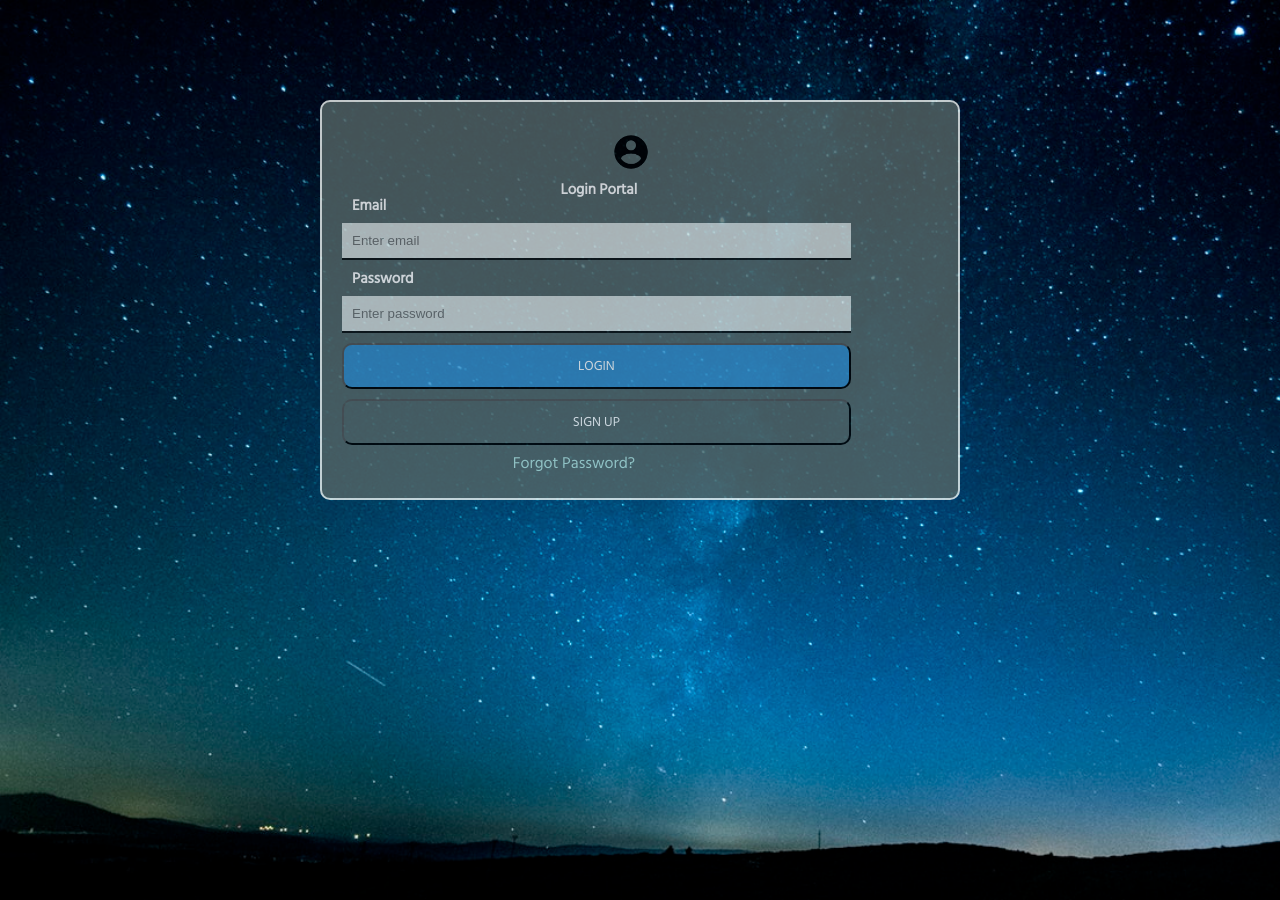
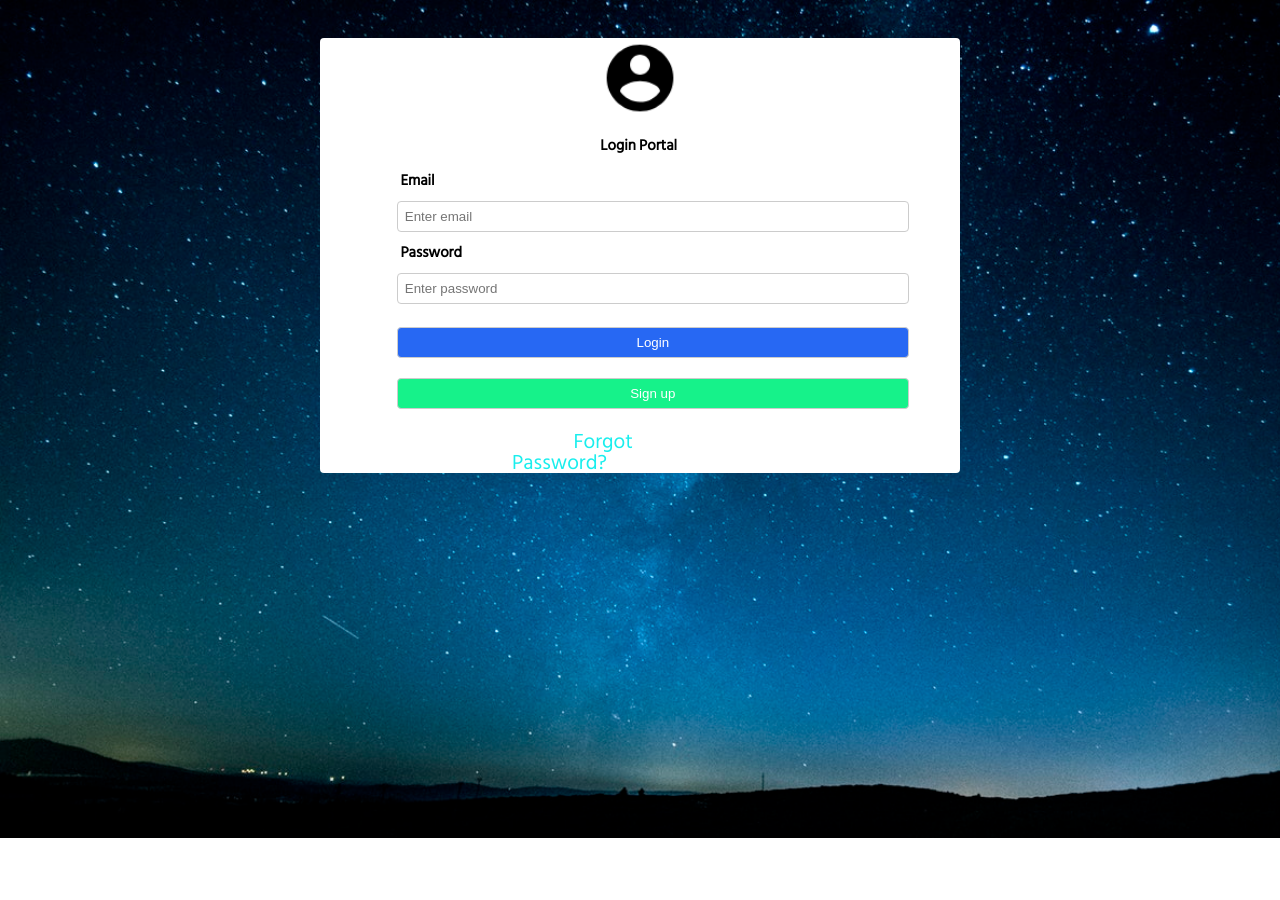
Before and after one commit to charlesinto/MaintenanceTracker, a website: page public/page/login.html in a window 1280 px wide. After the commit the page ends 838 px from the top, so only its background shows below. Drawn offline with nearby package versions, Linux system fonts and the light colour scheme; no server answers.

Commit message:
ch-improved on the UI/ UX

```diff
--- a/public/css/login.css
+++ b/public/css/login.css
@@ -109,50 +109,32 @@ body{
     height:100vh;
     /* position: fixed; */
 }
-div.login-portal{
-    width:50%;
-    margin:0 auto;
-
-}
-div.login-form {
-    height: 400px;
-    background: #566;
-    opacity: 0.8;
-    padding-top: 30px;
-    box-sizing: border-box;
-    border: 2px solid #f3f8f5;
-    margin-top: 100px;
-    box-sizing: border-box;
-    border-radius: 10px 10px;
-}
-div.account{
-    margin: 0 auto;
-    /* height: 100px; */
-    width: 9%;
-    /* margin-left: 60px; */
-}
 div.account-profile{
-    background:url('/asset/profile.png');
+    background: url(/asset/profile.png);
     background-size: cover;
     background-repeat: no-repeat;
-    width:40px;
+    width: 40px;
     height: 40px;
-}
-div.login-page {
-    width: 25%;
-    margin: 0 auto;
-    padding-top: 10px;
+    margin: 0% auto;
+    padding: 20px;
 }
 div.label{
-    color: #fff;
+    color: #000;
     font-family: 'Hind Siliguri', sans-serif;
     text-transform: capitalize;
     font-size: 15px;
     font-weight: 900;
+    margin: 3% calc(37%);
 }
-div.user-form{
-   width: 100%;
-   margin-left: 20px;
+@media screen and (min-width:700px){
+    div.label{
+        margin: 3% calc(43%);
+    }
+}
+@media screen and (min-width:1000px){
+    div.label{
+        margin: 3% calc(45%);
+    }
 }
 label{
     color: #fff;
@@ -162,40 +144,12 @@ label{
     font-weight: 900;
     padding:10px;
 }
-input[type=email], input[type=password]{
-    width:80%;
-    margin-top:10px;
-    margin-bottom: 10px;
-    box-sizing: border-box;
-    border: none;
-    border-bottom: 2px solid #000;
-    padding:10px;
-    background: #f3f8f5;
-    opacity: 0.8;
-}
-input[type = email]:focus,input[type = password]:focus{
-    outline:none;
-}
-input[type=submit]{
-    box-sizing: border-box;
-    width:80%;
-    padding:10px;
-    background: #368bc6;
-    text-transform: uppercase;
-    font-family: 'Hind Siliguri', sans-serif;
-    color:#fff;
-    margin-bottom: 10px;
-    border-radius:10px 10px;
-}
-input[type=submit]#signup{
-    background: #e6dbdb00;
-}
 div.recover-password{
-    margin-left: 20px;
+    margin:2% auto;
 }
 @media screen and (min-width:700px){
     div.recover-password{
-        margin:0 auto;
+        margin:2% auto;
         width:40%;
 
     }
@@ -206,8 +160,62 @@ div.recover-password span{
 }
 span a{
     text-decoration: none;
-    text-align:center;
-    color:#b4e2db;
+    text-align: center;
+    color: #19eeed;
     font-family: 'Hind Siliguri', sans-serif;
     text-transform: capitalize;
+    font-size: 1.3em;
+    margin: 0% 24%;
 }
+div.login-portal{
+    margin: 14% auto;
+    background: #fff;
+    width:80%;
+    height:fit-content;
+    box-sizing: border-box;
+    border-radius: 4px 4px;
+}
+input[type=password],input[type=email],input[type=text], input[type=submit]{
+    display: inline-block;
+    width: 80%;
+    display: inline-block;
+    margin: 1% 12%;
+    border: 1px solid #ccc;
+    border-radius: 4px;
+    padding:7px 7px !important;
+    box-sizing: border-box;
+}
+label {
+    color: #000;
+    margin: -1% 9%;
+}
+input[type=submit]{
+    margin-top:10px !important;
+    margin-bottom: 10px !important;
+    background: #0d56f2e3;
+    color:#fff;
+}
+input[type=submit]#signup{
+    background: #0df286f5;
+}
+@media screen and (min-width:700px){
+    input[type=password],input[type=email],input[type=text], input[type=submit]{
+        margin: 2% 12%;
+    }
+    label {
+        margin: 1% 11%;
+    }
+    div.login-portal{
+       margin: 6% auto;
+    }
+}
+@media screen and (min-width:1200px){
+    div.login-portal{
+        width:50%;
+        margin: 3% auto;
+
+     }
+     div.label{
+        margin: 3% calc(43.8%);
+    }
+}
--- /dev/null
+++ b/public/css/signup.css
@@ -0,0 +1,47 @@
+@import url('/css/login.css');
+/* body{
+    position: fixed;
+} */
+div.signup-form{
+    margin: 14% auto;
+    background: #fff;
+    width:80%;
+    height:fit-content;
+    box-sizing: border-box;
+    border-radius: 4px 4px;
+}
+input[type=password],input[type=email],input[type=text], input[type=submit]{
+    display: inline-block;
+    width: 80%;
+    display: inline-block;
+    margin: 1% 12%;
+    border: 1px solid #ccc;
+    border-radius: 4px;
+    padding:7px 7px !important;
+    box-sizing: border-box;
+}
+label {
+    color: #000;
+    margin: -1% 9%;
+}
+input[type=submit]{
+    margin-top:10px !important;
+    margin-bottom: 10px !important;
+}
+@media screen and (min-width:700px){
+    input[type=password],input[type=email],input[type=text], input[type=submit]{
+        margin: 0% 12%;
+    }
+    label {
+        margin: 1% 11%;
+    }
+    div.signup-form{
+       margin: 6% auto;
+    }
+}
+@media screen and (min-width:1200px){
+    div.signup-form{
+        width:50%;
+        margin: 3% auto;
+     }
+}
--- a/public/css/user_page.css
+++ b/public/css/user_page.css
@@ -250,6 +250,7 @@ textarea,select, input[type=submit]{
     border: 1px solid #ccc;
     border-radius: 4px;
     box-sizing: border-box;
+    height:fit-content
 }
 textarea{
     height:50px;
```
Also changed, not shown: public/page/signup.html (added, +38 -0 lines), public/js/signup.js (added).
